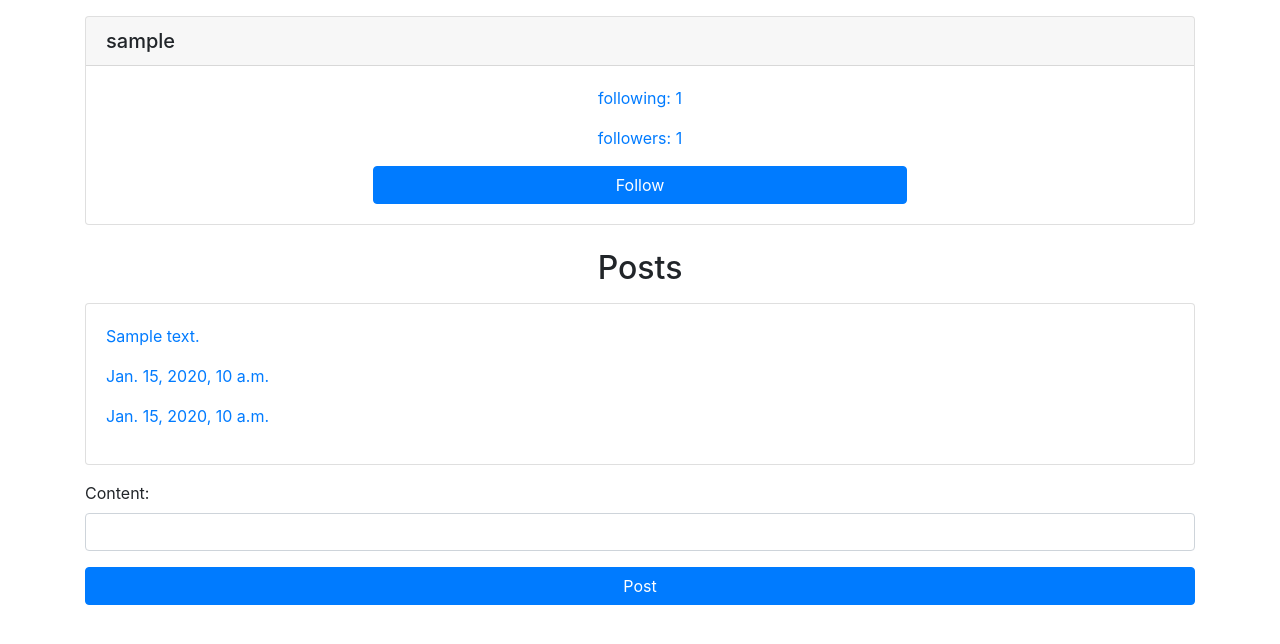
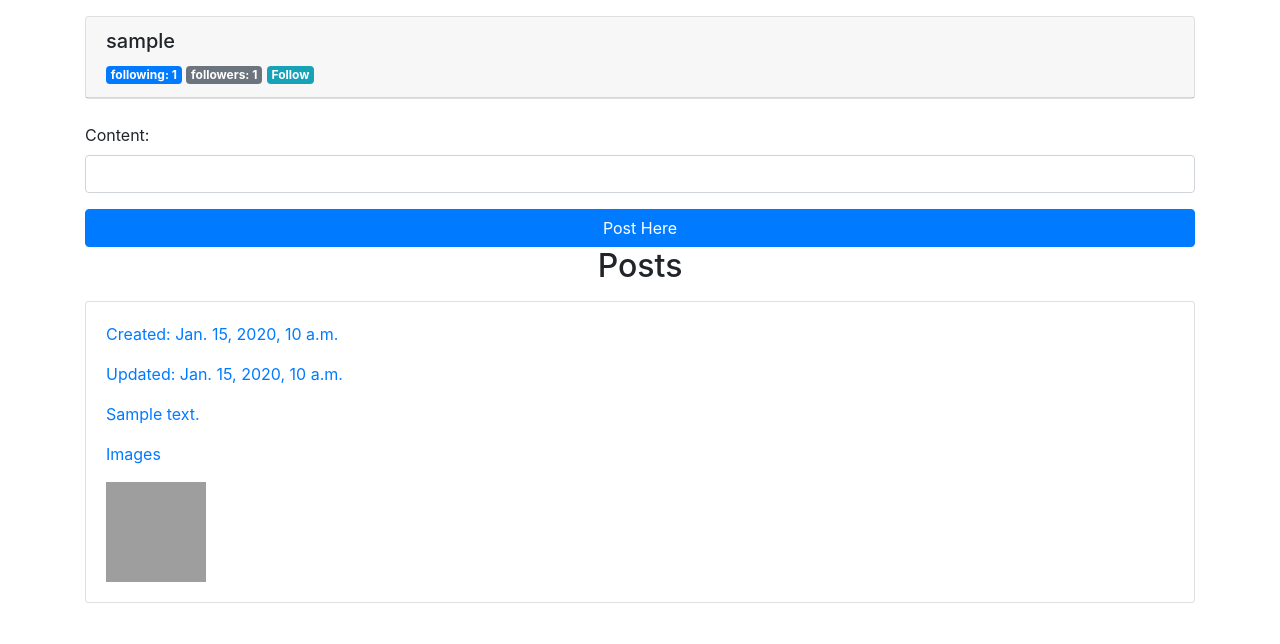
Before and after one commit to Kevinab168/twitter_clone, a Django app: page /users/1/ in a window 1280 px wide. Shown: the part 56-700 px from the top of the page. Run offline with Django 3.2, Linux system fonts and the light colour scheme; tables that the repository leaves empty hold one stand-in row (values such as "Sample post"); some libraries are stand-ins or nearby versions; grey boxes are pictures that could not be loaded.

Commit message:
Add Image Model
- Created Image model class
- Display post images on detail view
- Create test_image_display_on_post
- Edit post_detail.html

```diff
--- a/make_posts/models.py
+++ b/make_posts/models.py
@@ -28,3 +28,8 @@ class Comment(TimeStampModel):
 class Follow(models.Model):
     follower = models.ForeignKey(User, on_delete=models.CASCADE, related_name='followers')
     following = models.ForeignKey(User, on_delete=models.CASCADE, related_name='following')
+
+
+class Image(models.Model):
+    source = models.ImageField(upload_to='static/images/', null=True)
+    post = models.ForeignKey(Post, on_delete=models.CASCADE, related_name='images')
--- /dev/null
+++ b/make_posts/static/app.js
@@ -0,0 +1,16 @@
+post_content = document.querySelector('#id_content')
+
+post_container = document.querySelector('.post_container')
+
+
+
+
+document.querySelector('.btn').addEventListener('click', (e) => {
+    e.preventDefault()
+    console.log('clicked the button')
+    post_add = post_content.value
+    new_post = `
+    <a href='#' data-test="post-info">${post_add}</a>
+    `
+    post_container.innerHTML += new_post
+})
--- a/make_posts/static/style.css
+++ b/make_posts/static/style.css
@@ -12,3 +12,9 @@
 .stretch-it {
     width: 100%
 }
+
+img {
+    display: inline-block;
+    height: 100px;
+    width: 100px;
+}
--- a/make_posts/templates/follower_list.html
+++ b/make_posts/templates/follower_list.html
@@ -2,7 +2,7 @@
 
 {% block content %}
     <div>
-        <h1 data-test="follower-page-heading">{{ searched_user.username }} Followers List</h1>
+        <h1 data-test="follower-page-heading">{{ searched_user.username }} followers</h1>
     </div>
     <div>
         <ul class="list-group">
--- a/make_posts/templates/following_list.html
+++ b/make_posts/templates/following_list.html
@@ -2,7 +2,7 @@
 
 {% block content %}
     <div>
-        <h1 data-test="following-page-heading">{{ searched_user.username }} Following List</h1>
+        <h1 data-test="following-page-heading">{{ searched_user.username }} following</h1>
     </div>
     <div>
         <ul class="list-group">
--- /dev/null
+++ b/make_posts/templates/post_detail.html
@@ -0,0 +1,14 @@
+<div class="card mt-3">
+    <div class="card-body">
+        <p data-test="created_date">Created: {{ post.created_at }}</p>
+        <p data-test="updated_date">Updated: {{ post.updated_at }}</p>
+        <p data-test="created-post">{{ post.content }}</p>
+
+        <p>Images</p>
+        {% if post.images.all %}
+        {% for image in post.images.all %}
+            <img data-test="post_img_preview" src="{{ image.source }}" alt="post_images">
+        {% endfor %}
+        {% endif %}
+    </div>
+</div>
--- a/make_posts/templates/user_homepage.html
+++ b/make_posts/templates/user_homepage.html
@@ -8,10 +8,8 @@
     <div data-test="followed_user_posts" class="mt-3">
         {% if followed.following.posts.all %}
         <div class="card">
-            <div class="card-header" data-test="post_author">
-            {{ followed.following.username }}
-            </div>
             <div class="card-body">
+            <p class="badge badge-danger" data-test="post_author">{{ followed.following.username }}</p>
             <p class="card-text" data-test="post_text">{{ followed.following.posts.all.last.content }}</p>
             </div>
         </div>
--- a/make_posts/templates/user_page.html
+++ b/make_posts/templates/user_page.html
@@ -4,34 +4,30 @@
 
 
 <div class="card mb-4 text">
-    <h5 class="card-header" data-test="user">{{ searched_user.username }}</h5>
-    <div class="card-body text-center">
-        <a href="{% url 'show_following' searched_user.pk %}" data-test="following-link"><p data-test="following-count">following: {{ following_number }}</p></a>
-        <a href="{% url 'show_followers' searched_user.pk %}" data-test="followers-link"><p data-test="follower-count">followers: {{ follower_number }}</p></a>
-        <a href="{% url 'follow' searched_user.pk %}" data-test="follow" class="btn btn-primary">Follow</a>
+    <div class="card-header">
+        <h5 data-test="user">{{ searched_user.username }}</h5>
+        <a href="{% url 'show_following' searched_user.pk %}" data-test="following-link"><span data-test="following-count" class="badge badge-primary">following: {{ following_number }}</span></a>
+        <a href="{% url 'show_followers' searched_user.pk %}" data-test="followers-link"><span data-test="follower-count" class="badge badge-secondary">followers: {{ follower_number }}</span></a>
+        <a href="{% url 'follow' searched_user.pk %}" data-test="follow" class="badge btn-info">Follow</a>
     </div>
   </div>
+  <form action="" method="POST" class="mt-3">
+    {% csrf_token %}
+    <div class="form-group">
+        {{ form }}
+    </div>
+    <button class="btn btn-primary stretch-it" data-test="make-post">Post Here </button>
+</form>
 
-
-<div>
-    <h2 class="text-center">Posts</h2>
+<h2 class="text-center">Posts</h2>
+<div class="post_container">
     {% for post in posts %}
 
-    <a href="{% url 'post_info' post.pk %}" data-test="post-info"><div class="card mt-3">
-        <div class="card-body">
-            <p data-test="created-post">{{ post.content }}</p>
-            <p data-test="created_date">{{ post.created_at }}</p>
-            <p data-test="updated_date">{{ post.updated_at }}</p>
-        </div>
-      </div></a>
+    <a href="{% url 'post_info' post.pk %}" data-test="post-info">
+        {% include "post_detail.html" %}
+    </a>
     {% endfor %}
-    <form action="" method="POST" class="mt-3">
-        {% csrf_token %}
-        <div class="form-group">
-            {{ form }}
-        </div>
-        <input type="submit" value="Post" class="btn btn-primary stretch-it" data-test="make-post">
-    </form>
 </div>
 
+<script src="/static/app.js"></script>
 {% endblock content %}
```
Also changed, not shown: make_posts/templates/post_info.html (+3 -10 lines), make_posts/tests/factories.py (+9 -1 lines), make_posts/tests/functional/test_twitter.py (+15 -4 lines), make_posts/migrations/0015_auto_20200727_1528.py (added), make_posts/migrations/0016_auto_20200727_1542.py (added), make_posts/migrations/0017_image.py (added).
